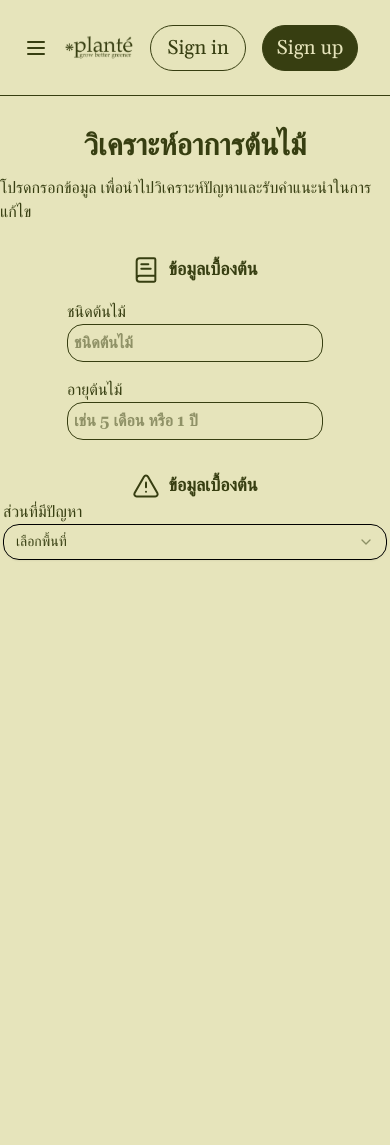
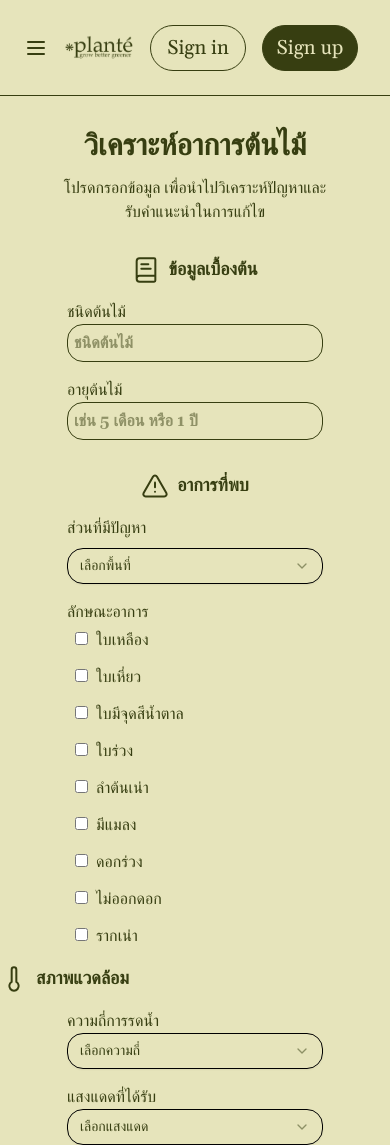
Before and after one commit to thunwaaa/plante, a Next.js app: page /diagnosis in a window 390 px wide. Before the commit the page ends 844 px from the top, so only its background shows below. Built offline with nearby package versions, Linux system fonts and the light colour scheme.

Commit message:
add an checkbox

```diff
--- a/package.json
+++ b/package.json
@@ -16,6 +16,7 @@
     "@heroui/navbar": "^2.2.14",
     "@mui/icons-material": "^6.4.7",
     "@mui/material": "^6.4.7",
+    "@radix-ui/react-checkbox": "^1.2.2",
     "@radix-ui/react-dialog": "^1.1.7",
     "@radix-ui/react-dropdown-menu": "^2.1.6",
     "@radix-ui/react-navigation-menu": "^1.2.5",
--- a/src/app/diagnosis/page.jsx
+++ b/src/app/diagnosis/page.jsx
@@ -11,13 +11,14 @@ import {
     SelectTrigger,
     SelectValue,
   } from "@/components/ui/select"
+  import { Thermometer } from 'lucide-react';
 
 const page = () => {
   return (
     <>
-    <div className='flex flex-col justify-center items-center mt-8'>
+    <div className='flex flex-col justify-center text-center mt-8'>
       <h1 className='text-3xl font-bold mb-3'>วิเคราะห์อาการต้นไม้</h1>
-      <p>โปรดกรอกข้อมูล เพื่อนำไปวิเคราะห์ปัญหาและรับคำแนะนำในการแก้ไข</p>
+      <p className='max-sm:w-72 mx-auto'>โปรดกรอกข้อมูล เพื่อนำไปวิเคราะห์ปัญหาและรับคำแนะนำในการแก้ไข</p>
     </div>
     <div className='flex flex-col justify-center items-center mt-8'>
         <div className='flex'>
@@ -43,11 +44,11 @@ const page = () => {
 
         <div className='flex mt-8'>
             <TriangleAlert size={28} absoluteStrokeWidth />
-            <h2 className='ml-2 font-bold text-lg'>ข้อมูลเบื้องต้น</h2>
+            <h2 className='ml-2 font-bold text-lg'>อาการที่พบ</h2>
         </div>
 
-        <div className='w-96 md:w-[calc(100%-1rem)]'>
-            <p>ส่วนที่มีปัญหา</p>
+        <div className='w-64 md:w-[calc(50%-1rem)]'>
+            <p className='mt-4 mb-2'>ส่วนที่มีปัญหา</p>
             <Select onChange={(e) => setType(e.target.value)} required>
                 <SelectTrigger className="w-full rounded-2xl border border-black">
                 <SelectValue placeholder="เลือกพื้นที่" />
@@ -62,11 +63,91 @@ const page = () => {
                 </SelectContent>
             </Select>
         </div>
+        <div className='w-64 md:w-[calc(50%-1rem)] mt-4'>
+            <p>ลักษณะอาการ</p>
+            <div className='grid lg:grid-cols-3 md:grid-cols-2 gap-x-4 gap-y-2'>
+                <div>
+                    <input type="checkbox" id="yellow" value="yellow" className='m-2'/>
+                    <label htmlFor="yellow">ใบเหลือง</label>
+                </div>
+                <div>
+                    <input type="checkbox" id='withered' value='witered' className='m-2'/>
+                    <label htmlFor="withered">ใบเหี่ยว</label>
+                </div>
+                <div>
+                    <input type="checkbox" id='brown' value='brown' className='m-2'/>
+                    <label htmlFor="brown">ใบมีจุดสีน้ำตาล</label>
+                </div>
+                <div>
+                    <input type="checkbox" id='fall' value='fall' className='m-2'/>
+                    <label htmlFor="fall">ใบร่วง</label>
+                </div>
+                <div>
+                    <input type="checkbox" id='rotten_stem' value='rotten_stem' className='m-2'/>
+                    <label htmlFor="rotten_stem">ลำต้นเน่า</label>
+                </div>
+                <div>
+                    <input type="checkbox" id='pest' value='pest' className='m-2'/>
+                    <label htmlFor="pest">มีแมลง</label>
+                </div>
+                <div>
+                    <input type="checkbox" id='flower_fall' value='flower_fall' className='m-2'/>
+                    <label htmlFor="flower_fall">ดอกร่วง</label>
+                </div>
+                <div>
+                    <input type="checkbox" id='not_bloom' value='not_bloom' className='m-2'/>
+                    <label htmlFor="not_bloom">ไม่ออกดอก</label>
+                </div>
+                <div>
+                    <input type="checkbox" id='root_rot' value='root_rot' className='m-2'/>
+                    <label htmlFor="root_rot">รากเน่า</label>
+                </div>
+            </div>
+        </div>
 
         <div>
+            <div className='flex mt-4 items-center'>
+                <Thermometer size={28} absoluteStrokeWidth />
+                <h2 className='ml-2 font-bold text-lg'>สภาพแวดล้อม</h2>
+            </div>
+            <div className='flex flex-wrap justify-center gap-4 mt-4'>
+                <div className='w-64 md:w-[calc(50%-1rem)]'>
+                    <p>ความถี่การรดน้ำ</p>
+
+                    <Select onChange={(e) => setType(e.target.value)} required>
+                        <SelectTrigger className="w-full rounded-2xl border border-black">
+                        <SelectValue placeholder="เลือกความถี่" />
+                        </SelectTrigger>
+                        <SelectContent>
+                        <SelectGroup>
+                            <SelectItem value="ทุกวัน">ทุกวัน</SelectItem>
+                            <SelectItem value="ทุก 2 วัน">ทุก 2 วัน</SelectItem>
+                            <SelectItem value="ทุก 3 วัน">ทุก 3 วัน</SelectItem>
+                            <SelectItem value="ทุกสัปดาห์">ทุกสัปดาห์</SelectItem>
+                        </SelectGroup>
+                        </SelectContent>
+                    </Select>
+                </div>
+
+                <div className='w-64 md:w-[calc(50%-1rem)]'>
+                    <p>แสงแดดที่ได้รับ</p>
+                    <Select onChange={(e) => setType(e.target.value)} required>
+                        <SelectTrigger className="w-full rounded-2xl border border-black">
+                        <SelectValue placeholder="เลือกแสงแดด" />
+                        </SelectTrigger>
+                        <SelectContent>
+                        <SelectGroup>
+                            <SelectItem value="เต็มวัน">เต็มวัน</SelectItem>
+                            <SelectItem value="ครึ่งวัน">ครึ่งวัน</SelectItem>
+                            <SelectItem value="น้อยกว่า 3 ชั่วโมง">น้อยกว่า 3 ชั่วโมง</SelectItem>
+                            <SelectItem value="ไม่ต้องการแสงแดด">ไม่ต้องการแสงแดด</SelectItem>
+                        </SelectGroup>
+                        </SelectContent>
+                    </Select>
+                </div>
+            </div>
 
         </div>
-
     </div>
     </>
   )
--- /dev/null
+++ b/src/components/ui/checkbox.jsx
@@ -0,0 +1,30 @@
+"use client"
+
+import * as React from "react"
+import * as CheckboxPrimitive from "@radix-ui/react-checkbox"
+import { CheckIcon } from "lucide-react"
+
+import { cn } from "@/lib/utils"
+
+function Checkbox({
+  className,
+  ...props
+}) {
+  return (
+    (<CheckboxPrimitive.Root
+      data-slot="checkbox"
+      className={cn(
+        "peer border-input dark:bg-input/30 data-[state=checked]:bg-primary data-[state=checked]:text-primary-foreground dark:data-[state=checked]:bg-primary data-[state=checked]:border-primary focus-visible:border-ring focus-visible:ring-ring/50 aria-invalid:ring-destructive/20 dark:aria-invalid:ring-destructive/40 aria-invalid:border-destructive size-4 shrink-0 rounded-[4px] border shadow-xs transition-shadow outline-none focus-visible:ring-[3px] disabled:cursor-not-allowed disabled:opacity-50",
+        className
+      )}
+      {...props}>
+      <CheckboxPrimitive.Indicator
+        data-slot="checkbox-indicator"
+        className="flex items-center justify-center text-current transition-none">
+        <CheckIcon className="size-3.5" />
+      </CheckboxPrimitive.Indicator>
+    </CheckboxPrimitive.Root>)
+  );
+}
+
+export { Checkbox }
```
Also changed, not shown: 1 other file (tests, documents, lock files or other folders).
